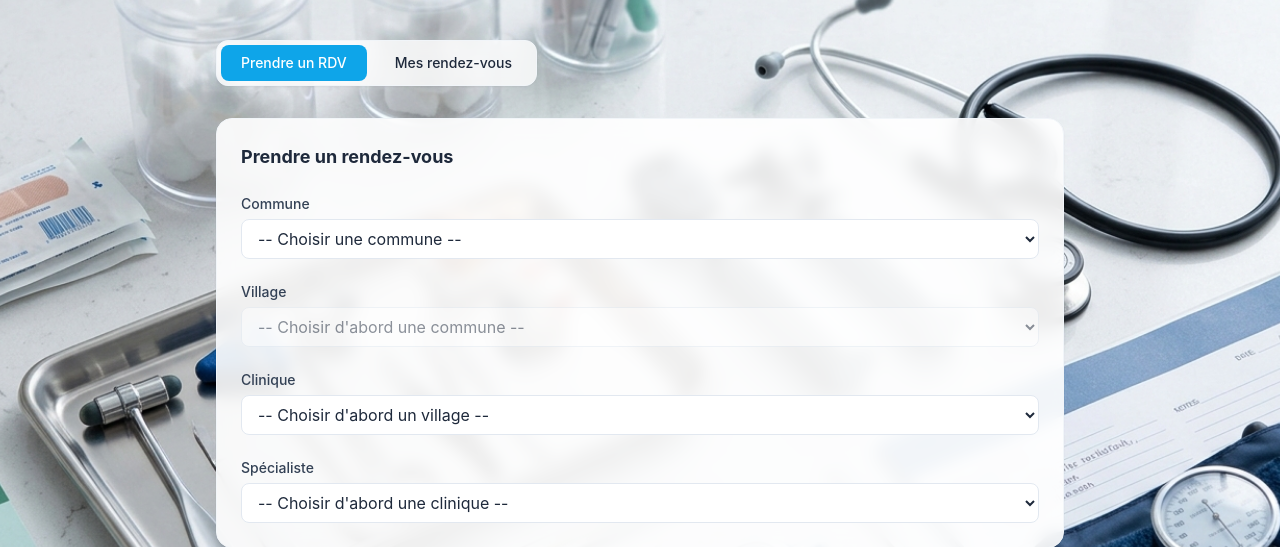
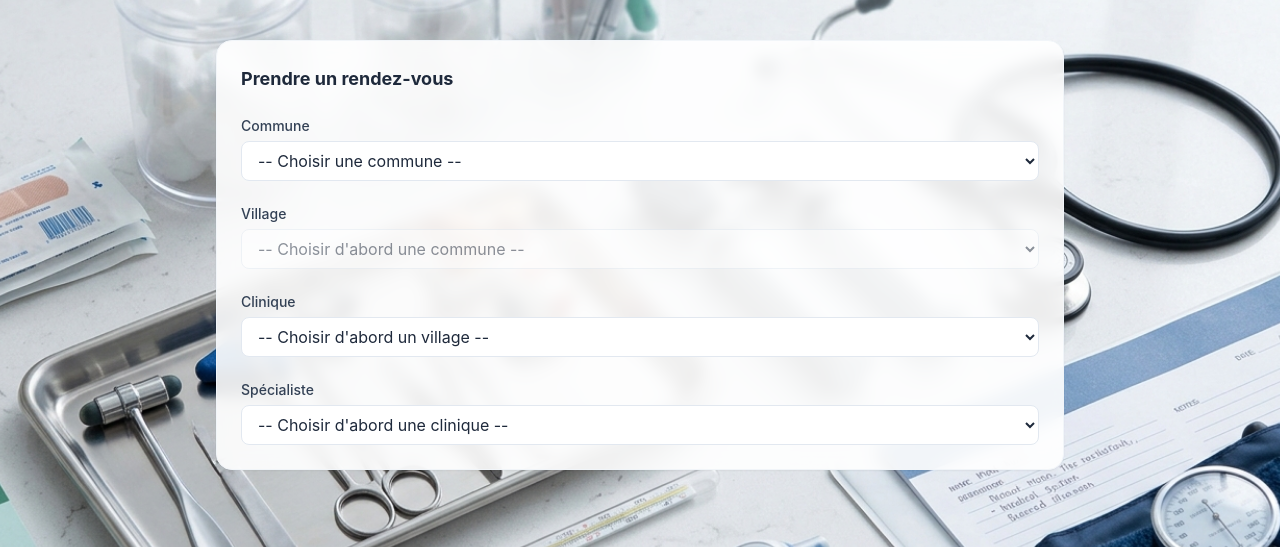
Before and after one commit to innocent-creator/rdv-parakou, a Django app: page /patient in a window 1280 px wide. Shown: the part 65-612 px from the top of the page. Run offline with Django 5.2, Linux system fonts and the light colour scheme; data that the repository does not hold is empty; some libraries are stand-ins or nearby versions.

Commit message:
correction

```diff
--- a/api/views.py
+++ b/api/views.py
@@ -237,6 +237,7 @@ def appointment_cancel(request, pk):
 def _send_confirmation_email(apt):
     recipient = apt.get_patient_email()
     if not recipient:
+        print(f'[EMAIL] Apt#{apt.id} : aucun email patient trouvé, envoi annulé.')
         return
 
     patient_name = apt.get_patient_name()
@@ -261,9 +262,12 @@ def _send_confirmation_email(apt):
         f'— L\'équipe RDV Parakou'
     )
 
+    print(f'[EMAIL] Tentative d\'envoi à : {recipient}')
     try:
         send_mail(subject, body, None, [recipient], fail_silently=False)
+        print(f'[EMAIL] Email envoyé avec succès à {recipient}')
     except Exception as exc:
+        print(f'[EMAIL] ERREUR envoi email apt#{apt.id} à {recipient} : {exc}')
         logger.error('Échec envoi email confirmation apt#%s à %s : %s', apt.id, recipient, exc)
 
 
--- a/static/js/common.js
+++ b/static/js/common.js
@@ -38,3 +38,11 @@ function logout() {
   removeUser();
   window.location.href = '/';
 }
+
+function statusFr(status) {
+  const map = {
+    confirmed: 'Confirmé', pending: 'En attente', rejected: 'Rejeté', cancelled: 'Rejeté',
+    available: 'Disponible', booked: 'Réservé'
+  };
+  return map[status] || status;
+}
--- a/static/js/patient.js
+++ b/static/js/patient.js
@@ -342,7 +342,7 @@ async function loadMyAppointments() {
             <div class="text-sm mt-1 text-slate-600">Motif : ${a.reason} · ${a.consultation_type}</div>
           </div>
           <div class="flex flex-col items-end gap-2">
-            <span class="pill-${a.status} px-2 py-0.5 rounded-full text-xs font-semibold">${a.status}</span>
+            <span class="pill-${a.status} px-2 py-0.5 rounded-full text-xs font-semibold">${statusFr(a.status)}</span>
             ${a.status === 'pending' ? `<button onclick="cancelApt(${a.id})" class="text-xs text-rose-600 hover:underline">Annuler</button>` : ''}
           </div>
         </div>
--- a/static/js/specialist.js
+++ b/static/js/specialist.js
@@ -119,7 +119,7 @@ async function loadSlots() {
           <span class="text-slate-500 ml-2">${s.start_time.slice(0,5)}–${s.end_time.slice(0,5)}</span>
         </div>
         <div class="flex items-center gap-3">
-          <span class="pill-${s.status} px-2 py-0.5 rounded-full text-xs font-semibold">${s.status}</span>
+          <span class="pill-${s.status} px-2 py-0.5 rounded-full text-xs font-semibold">${statusFr(s.status)}</span>
           ${s.status === 'available' ? `<button onclick="deleteSlot(${s.id})" class="text-xs text-rose-600 hover:underline">Supprimer</button>` : ''}
         </div>
       </div>`).join('');
@@ -169,7 +169,7 @@ async function loadAppointments() {
             <div class="text-sm mt-1 text-slate-600">Motif : ${a.reason} · ${a.consultation_type}</div>
           </div>
           <div class="flex flex-col items-end gap-2">
-            <span class="pill-${a.status} px-2 py-0.5 rounded-full text-xs font-semibold">${a.status}</span>
+            <span class="pill-${a.status} px-2 py-0.5 rounded-full text-xs font-semibold">${statusFr(a.status)}</span>
             ${a.status === 'pending' ? `
               <button onclick="confirmApt(${a.id})" class="text-xs text-emerald-600 hover:underline">Confirmer</button>
               <button onclick="rejectApt(${a.id})" class="text-xs text-rose-600 hover:underline">Rejeter</button>` : ''}
--- a/templates/patient.html
+++ b/templates/patient.html
@@ -22,12 +22,6 @@
   </nav>
 
   <div class="max-w-4xl mx-auto px-6 py-10 ">
-    <div class="flex gap-2 mb-8 bg-white/80 backdrop-blur rounded-xl p-1 shadow-sm border border-slate-100 w-fit">
-      <button id="tabBook" class="px-5 py-2 rounded-lg font-medium text-sm tab-active" onclick="showTab('book')">Prendre
-        un RDV</button>
-      <button id="tabMine" class="px-5 py-2 rounded-lg font-medium text-sm " onclick="showTab('mine')">Mes
-        rendez-vous</button>
-    </div>
 
     <!-- Section Prendre RDV -->
     <div id="sectionBook">
@@ -146,47 +140,6 @@
       </div>
     </div>
 
-    <!-- Section Mes RDV -->
-    <div id="sectionMine" class="hidden space-y-4">
-      <h2 class="font-bold  text-white">Mes rendez-vous</h2>
-      <div id="myAppointments" class="space-y-4">
-        <p class="text-slate-500">Chargement...</p>
-      </div>
-    </div>
-  </div>
-
-  <!-- Modal Auth Patient -->
-  <div id="patientAuthModal"
-    class="fixed inset-0 bg-slate-900/60 backdrop-blur-sm z-50 hidden items-center justify-center p-4">
-    <div class="bg-white rounded-2xl max-w-md w-full shadow-2xl overflow-hidden">
-      <div class="flex">
-        <button id="patientTabLogin" class="flex-1 py-3 font-semibold tab-active">Connexion</button>
-        <button id="patientTabRegister" class="flex-1 py-3 font-semibold">Inscription</button>
-      </div>
-      <div class="p-6">
-        <div id="patientAuthError" class="hidden mb-3 p-3 rounded-lg bg-rose-50 text-rose-700 text-sm"></div>
-        <form id="patientLoginForm" class="space-y-3">
-          <div><label class="text-sm font-medium">Email</label><input name="email" type="email" required
-              class="mt-1 w-full px-3 py-2 border border-slate-200 rounded-lg focus:ring-2 focus:ring-sky-400 outline-none" /></div>
-          <div><label class="text-sm font-medium">Mot de passe</label><input name="password" type="password" required
-              class="mt-1 w-full px-3 py-2 border border-slate-200 rounded-lg focus:ring-2 focus:ring-sky-400 outline-none" /></div>
-          <button class="w-full py-2.5 rounded-lg bg-sky-600 text-white font-semibold hover:bg-sky-700">Se connecter</button>
-        </form>
-        <form id="patientRegisterForm" class="space-y-3 hidden">
-          <div><label class="text-sm font-medium">Nom complet</label><input name="full_name" required
-              class="mt-1 w-full px-3 py-2 border border-slate-200 rounded-lg focus:ring-2 focus:ring-sky-400 outline-none" /></div>
-          <div><label class="text-sm font-medium">Email</label><input name="email" type="email" required
-              class="mt-1 w-full px-3 py-2 border border-slate-200 rounded-lg focus:ring-2 focus:ring-sky-400 outline-none" /></div>
-          <div><label class="text-sm font-medium">Téléphone</label><input name="phone"
-              class="mt-1 w-full px-3 py-2 border border-slate-200 rounded-lg focus:ring-2 focus:ring-sky-400 outline-none" /></div>
-          <div><label class="text-sm font-medium">Mot de passe</label><input name="password" type="password" required
-              minlength="6"
-              class="mt-1 w-full px-3 py-2 border border-slate-200 rounded-lg focus:ring-2 focus:ring-sky-400 outline-none" /></div>
-          <button class="w-full py-2.5 rounded-lg bg-emerald-600 text-white font-semibold hover:bg-emerald-700">Créer mon compte</button>
-        </form>
-        <button onclick="closePatientAuth()" class="w-full mt-3 text-sm text-slate-500 hover:text-slate-700">Annuler</button>
-      </div>
-    </div>
   </div>
 
   <script src="{% static 'js/common.js' %}?v=4"></script>
```
